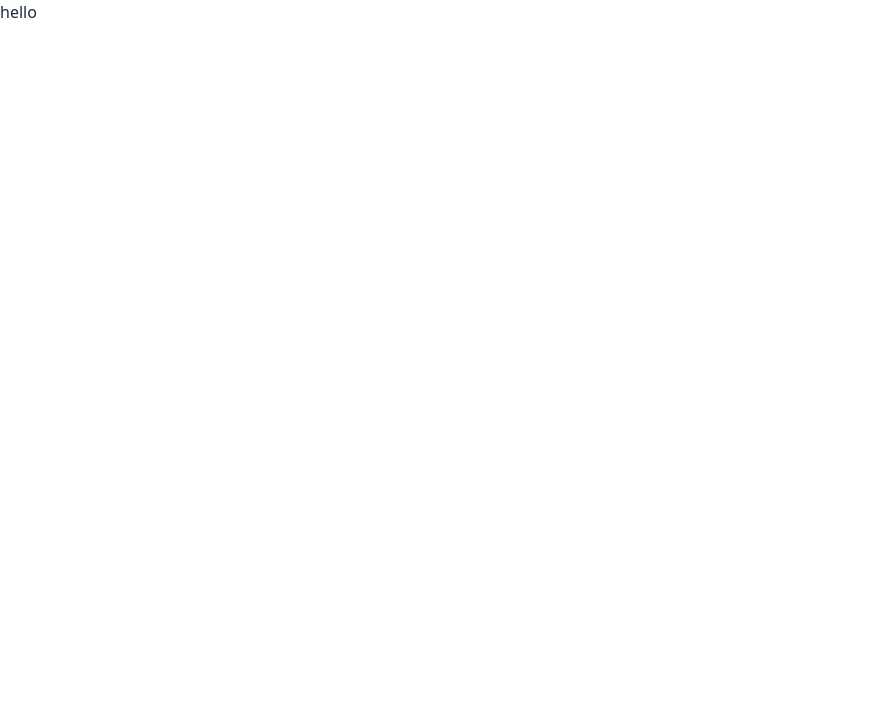
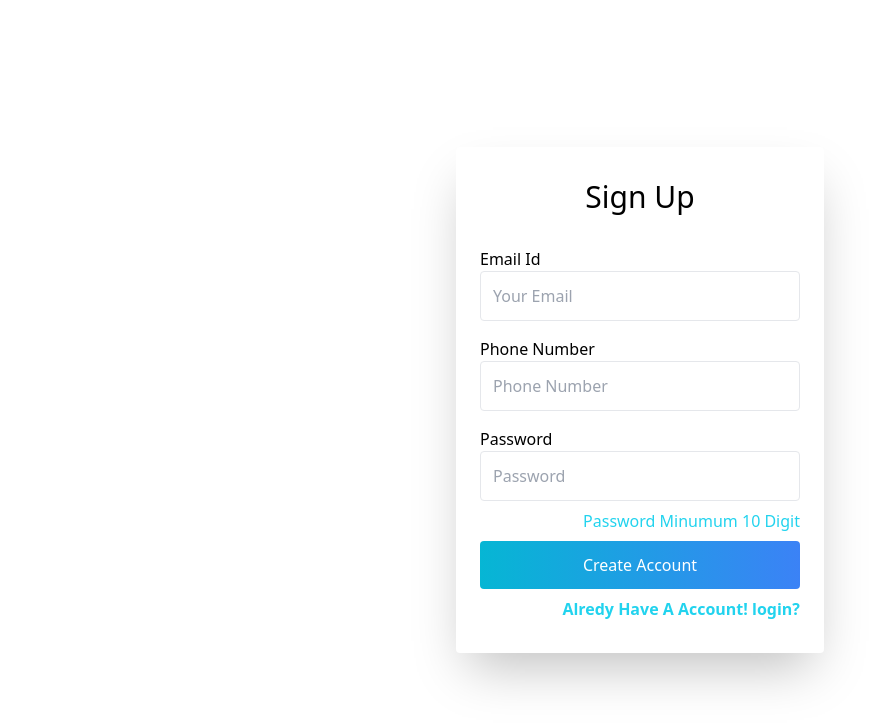
Before and after one commit to SaymanRabbi/deskala-task, a React (Create React App) app: page / in a window 1280 px wide. Shown: the top 726 px of the page, without its empty margins (0-896 px from the left). Built offline with nearby package versions, Linux system fonts and the light colour scheme.

Commit message:
install packge

```diff
--- a/package.json
+++ b/package.json
@@ -9,6 +9,8 @@
     "daisyui": "^2.15.3",
     "react": "^18.1.0",
     "react-dom": "^18.1.0",
+    "react-firebase-hooks": "^5.0.3",
+    "react-router-dom": "^6.3.0",
     "react-scripts": "5.0.1",
     "web-vitals": "^2.1.4"
   },
--- a/src/App.js
+++ b/src/App.js
@@ -1,9 +1,10 @@
 import './App.css';
+import Login from './Components/Login/Login';
 
 function App() {
   return (
     <div className="App">
-      <h2>hello</h2>
+      <Login/>
     </div>
   );
 }
--- a/src/Components/Login/Login.js
+++ b/src/Components/Login/Login.js
@@ -0,0 +1,53 @@
+import React from 'react';
+import { useForm } from "react-hook-form";
+const Login = () => {
+
+
+
+
+
+
+    return (
+
+<div class="bg-grey-lighter min-h-screen flex flex-col">
+            <div class="container max-w-sm mx-auto flex-1 flex flex-col items-center justify-center px-2">
+                <div class="bg-white px-6 py-8 rounded text-black w-full shadow-2xl">
+                    <h1 class="mb-8 text-3xl text-center">Sign Up</h1>
+                    <form action="">
+                    <label htmlFor="" className='mb-2'>Email Id</label>
+                    <input
+                        type="email"
+                        class="block border border-grey-light w-full p-3 rounded mb-4"
+                        name="email"
+                        placeholder="Your Email" required/>
+                   <label htmlFor="" className='mb-2'>Phone Number</label>
+                    <input
+                        type="number"
+                        class="block border border-grey-light w-full p-3 rounded mb-4"
+                        name="number"
+                        placeholder="Phone Number" required/>
+                     <label htmlFor="" className='mb-2'>Password</label>
+                    <div>
+                    <input
+                        type="password"
+                        class="block border border-grey-light w-full p-3 rounded mb-2"
+                        name="password"
+                            placeholder="Password" required />
+                        <span className='text-end block text-cyan-400 mb-2'>Password Minumum 10 Digit</span>
+                    </div>
+
+                    <button
+                        type="submit"
+                        class="w-full text-center py-3 rounded bg-green text-white bg-gradient-to-r from-cyan-500 to-blue-500"
+                    >Create Account</button>
+                    </form>
+                    <div className='mt-2 text-end text-cyan-400 font-bold'>
+                        <p>Alredy Have A Account! login?</p>
+                    </div>
+                </div>
+            </div>
+        </div>
+    );
+};
+
+export default Login;
```
Also changed, not shown: 1 other file (tests, documents, lock files or other folders).
